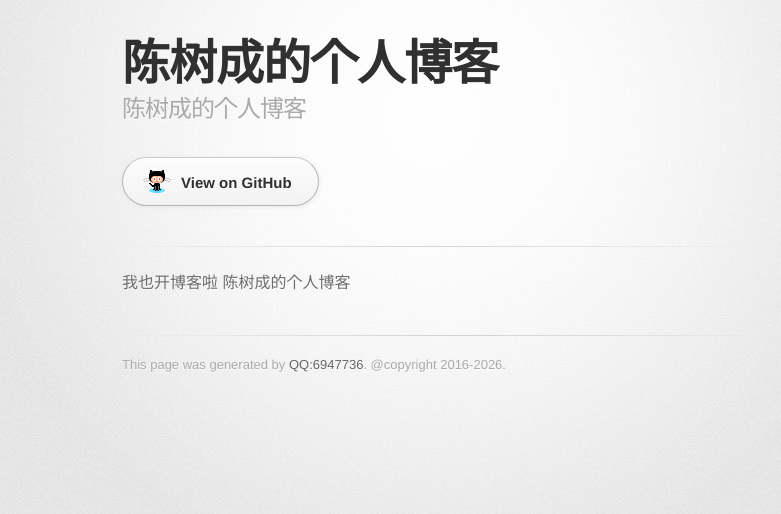
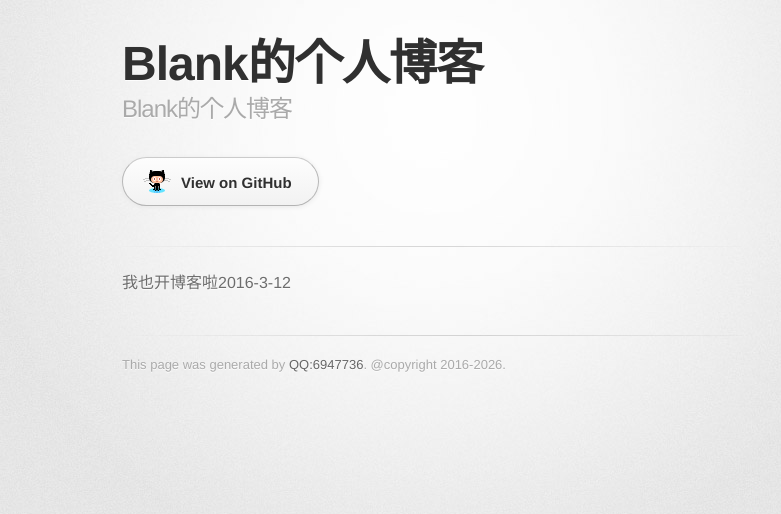
Before and after one commit to Poptiger/web240.github.io, a plain HTML site: page index.html in a window 1280 px wide. Shown: the whole page, without its empty margins (208-989 px from the left). Drawn offline with Linux system fonts and the light colour scheme; a web font is replaced by a local one.

Commit message:
Update index.html

```diff
--- a/index.html
+++ b/index.html
@@ -18,8 +18,8 @@
       <div class="inner">
 
         <header>
-          <h1>陈树成的个人博客</h1>
-          <h2>陈树成的个人博客</h2>
+          <h1>Blank的个人博客</h1>
+          <h2>Blank的个人博客</h2>
         </header>
 
         <section id="downloads" class="clearfix">
@@ -29,8 +29,7 @@
         <hr>
 
         <section id="main_content">
-          <p>我也开博客啦
-陈树成的个人博客</p>
+          <p>我也开博客啦2016-3-12</p>
         </section>
 
         <footer>
```
